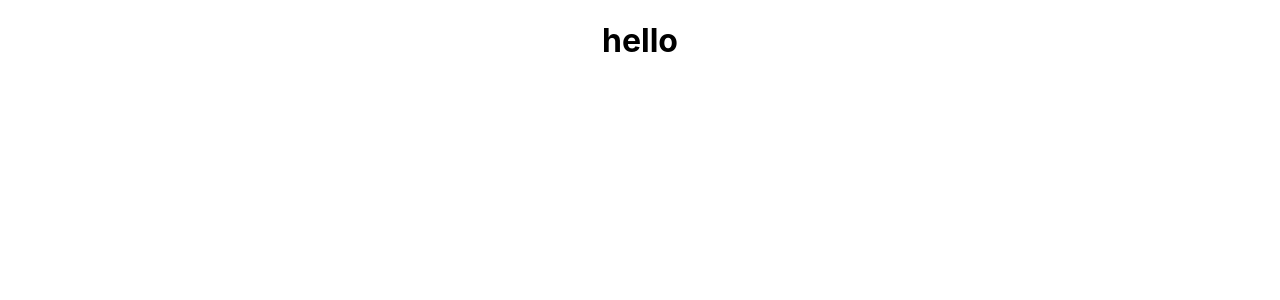
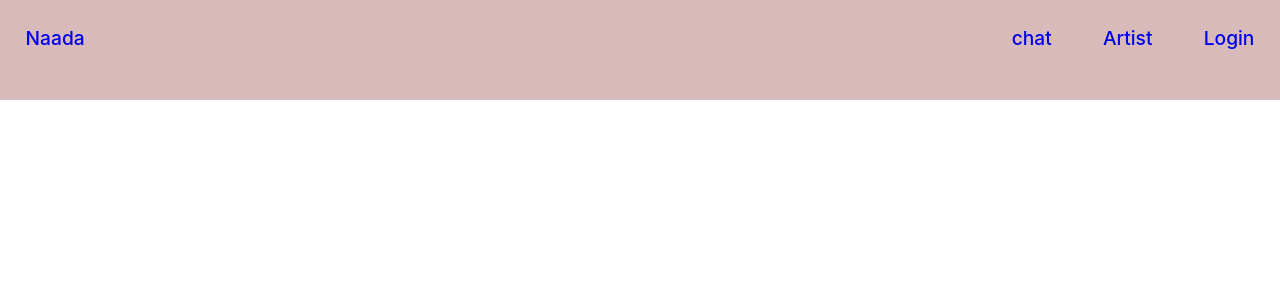
Before and after one commit to abhijeets94/Naada-Desktop, a React (Create React App) app: page / in a window 1280 px wide. Shown: the top 300 px of the page. Built offline with nearby package versions, Linux system fonts and the light colour scheme.

Commit message:
navbar basics

```diff
--- a/src/App.js
+++ b/src/App.js
@@ -1,10 +1,14 @@
 import "./App.css";
-
+import { BrowserRouter as Router,Route} from "react-router-dom";
+import Navbar from './components/navbar/navbar'
 function App() {
   return (
-    <div className="App">
-      <h1>hello</h1>
-    </div>
+ <Router>
+      <Navbar />
+
+ </Router>
+
+
   );
 }
 
--- a/src/components/navbar/navbar.css
+++ b/src/components/navbar/navbar.css
@@ -0,0 +1,19 @@
+nav {
+  display: flex;
+  flex-direction: row;
+  background-color: rgb(216, 186, 186);
+  height: 100px;
+}
+.spacer {
+  width: 1500px;
+}
+.navlink {
+  height: 20px;
+  margin-top: 2%;
+  margin: 2%;
+  font-size: larger;
+  font-weight: 500;
+}
+a {
+  text-decoration: none;
+}
--- a/src/components/navbar/navbar.js
+++ b/src/components/navbar/navbar.js
@@ -0,0 +1,25 @@
+import React from "react";
+import { Link } from "react-router-dom";
+import "./navbar.css";
+const Navbar = () => {
+  return (
+    <div className="nav-container">
+      <nav>
+        <div className="navlink">
+          <Link to="/">Naada</Link>
+        </div>
+        <div className="spacer"></div>
+        <div className="navlink">
+          <Link to="/chat">chat</Link>
+        </div>
+        <div className="navlink">
+          <Link to="/artist">Artist</Link>
+        </div>
+        <div className="navlink">
+          <Link to="/login">Login</Link>
+        </div>
+      </nav>
+    </div>
+  );
+};
+export default Navbar;
```
Also changed, not shown: 1 other file (tests, documents, lock files or other folders).
